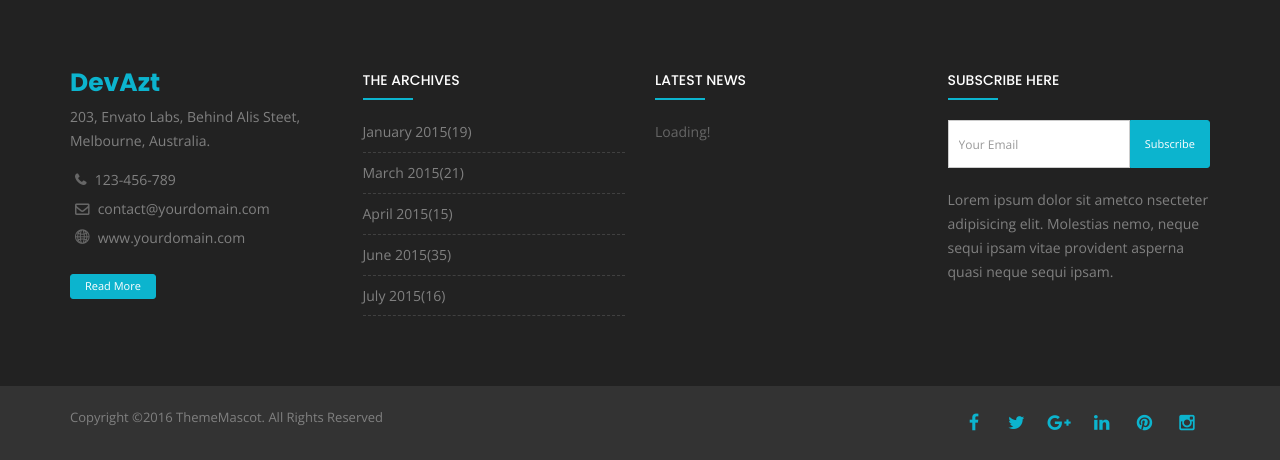
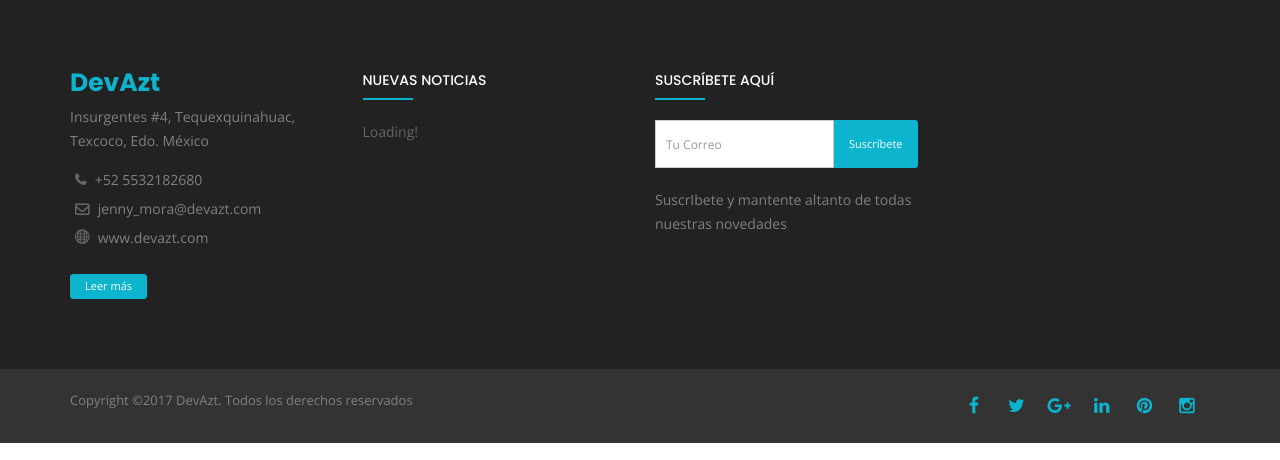
Before and after one commit to FdoEstefania/API_, a CodeIgniter app: page /devazt/index.php/home/index in a window 1280 px wide. Shown: the part 3562-4022 px from the top of the page. Run offline with CodeIgniter, Linux system fonts and the light colour scheme; some libraries are stand-ins or nearby versions; some web fonts are replaced.

Commit message:
Footer y áreas de especialización
Llenado y traducido

```diff
--- a/application/config/config.php
+++ b/application/config/config.php
@@ -22,7 +22,7 @@
 | a PHP script and you can easily do that on your own.
 |
 */
-$config['base_url'] = 'http://localhost:8080/devazt/';
+$config['base_url'] = 'http://localhost/devazt/';
 
 /*
 |--------------------------------------------------------------------------
--- a/application/controllers/home.php
+++ b/application/controllers/home.php
@@ -9,6 +9,12 @@ class Home extends CI_Controller {
         $this->load->view('template/footer');
     }
 
+    public function about(){
+    	$this->load->view('template/header', array('title' => 'Acerca de DevAzt'));
+    	$this->load->view('template/about');
+    	$this->load->view('template/footer');
+    }
+
 }
 
 /* End of file Home.php */
--- a/application/views/template/footer.php
+++ b/application/views/template/footer.php
@@ -5,48 +5,34 @@
         <div class="col-sm-6 col-md-3">
           <div class="widget dark">
             <h3 class="text-theme-colored font-25 font-weight-700 line-height-1 mt-0">DevAzt</h3>
-            <p class="text-gray-darkgray">203, Envato Labs, Behind Alis Steet, Melbourne, Australia.</p>
+            <p class="text-gray-darkgray">Insurgentes #4, Tequexquinahuac, Texcoco, Edo. México</p>
             <ul class="list-inline mt-15">
-              <li class="m-0 pl-10 pr-10"> <i class="fa fa-phone font-weight-600 mr-5"></i> <a class="text-gray-darkgray" href="#">123-456-789</a> </li>
-              <li class="m-0 pl-10 pr-10"> <i class="fa fa-envelope-o font-weight-600 mr-5"></i> <a class="text-gray-darkgray" href="#">contact@yourdomain.com</a> </li>
-              <li class="m-0 pl-10 pr-10"> <i class="flaticon-global font-weight-600 mr-5"></i> <a class="text-gray-darkgray" href="#">www.yourdomain.com</a> </li>
+              <li class="m-0 pl-10 pr-10"> <i class="fa fa-phone font-weight-600 mr-5"></i> <a class="text-gray-darkgray" href="#">+52 5532182680</a> </li>
+              <li class="m-0 pl-10 pr-10"> <i class="fa fa-envelope-o font-weight-600 mr-5"></i> <a class="text-gray-darkgray" href="#">jenny_mora@devazt.com</a> </li>
+              <li class="m-0 pl-10 pr-10"> <i class="flaticon-global font-weight-600 mr-5"></i> <a class="text-gray-darkgray" href="#">www.devazt.com</a> </li>
             </ul>
-            <a href="#" class="btn btn-theme-colored btn-xs mt-20">Read More</a>
+            <a href="#" class="btn btn-theme-colored btn-xs mt-20">Leer más</a>
           </div>
         </div>
         <div class="col-sm-6 col-md-3">
           <div class="widget dark">
-            <h5 class="widget-title line-bottom text-uppercase font-weight-500 font-14">The Archives</h5>
-            <div class="categories">
-              <ul class="list angle-right list-border">
-                <li><a href="#">January 2015<span>(19)</span></a></li>
-                <li><a href="#">March 2015<span>(21)</span></a></li>
-                <li><a href="#">April 2015<span>(15)</span></a></li>
-                <li><a href="#">June 2015<span>(35)</span></a></li>
-                <li><a href="#">July 2015<span>(16)</span></a></li>
-              </ul>
-            </div>
-          </div>
-        </div>
-        <div class="col-sm-6 col-md-3">
-          <div class="widget dark">
-            <h5 class="widget-title line-bottom text-uppercase font-weight-500 font-14">Latest News</h5>
+            <h5 class="widget-title line-bottom text-uppercase font-weight-500 font-14">Nuevas Noticias</h5>
             <div class="twitter-feed clearfix" data-username="devazt_" data-count="3"></div>
           </div>
         </div>
         <div class="col-sm-6 col-md-3">
           <div class="widget dark">
-            <h5 class="widget-title line-bottom text-uppercase font-weight-500 font-14">Subscribe Here</h5>
+            <h5 class="widget-title line-bottom text-uppercase font-weight-500 font-14">Suscríbete Aquí</h5>
             <div class="widget-subscribe mt-20">
               <form id="mailchimp-subscription-form-footer" class="newsletter-form mt-10">
                 <div class="input-group">
-                  <input type="email" id="mce-EMAIL-footer" data-height="48px" class="form-control input-sm" placeholder="Your Email" name="EMAIL" value="">
+                  <input type="email" id="mce-EMAIL-footer" data-height="48px" class="form-control input-sm" placeholder="Tu Correo" name="EMAIL" value="">
                   <span class="input-group-btn">
-                    <button type="submit" class="btn btn-colored btn-theme-colored text-white btn-xs m-0" data-height="48px">Subscribe</button>
+                    <button type="submit" class="btn btn-colored btn-theme-colored text-white btn-xs m-0" data-height="48px">Suscríbete</button>
                   </span>
                 </div>
               </form>
-              <p class="text-gray-darkgray mt-20">Lorem ipsum dolor sit ametco nsecteter adipisicing elit. Molestias nemo, neque sequi ipsam vitae provident asperna quasi neque sequi ipsam.</p>
+              <p class="text-gray-darkgray mt-20">SuscrIbete y mantente altanto de todas nuestras novedades</p>
 
               <!-- Mailchimp Subscription Form Validation-->
               <script type="text/javascript">
@@ -78,7 +64,7 @@
       <div class="container pt-15 pb-10">
         <div class="row">
           <div class="col-md-6">
-            <p class="text-gray sm-text-center font-13 mt-5">Copyright &copy;2016 ThemeMascot. All Rights Reserved</p>
+            <p class="text-gray sm-text-center font-13 mt-5">Copyright &copy;2017 DevAzt. Todos los derechos reservados</p>
           </div>
           <div class="col-md-6 text-right sm-text-center">
             <ul class="styled-icons icon-theme-colored clearfix">
--- a/application/views/template/home.php
+++ b/application/views/template/home.php
@@ -76,28 +76,28 @@
               <div class="text-center p-10 pb-40">
                 <i class="flaticon-lightbulb text-theme-colored font-42 mb-0"></i>
                 <h4>WEB - PHP/MVC</h4>
-                <p>Lorem ipsum dolor sit amet, consectetur adipisicing elit. Mollitia quasi qui inventore, cumque nulla rerum!</p>
+                <p>Conocemos a la perfección estas tecnologías para el desarrollo de tu sitio web asegurando la satisfacción de tus necesidades.</p>
               </div>
             </div>
             <div class="col-xs-12 col-sm-6 col-md-4 col-lg-4">
               <div class="text-center p-10 pb-40">
                 <i class="flaticon-map3 text-theme-colored font-42 mb-0"></i>
                 <h4>Mapas</h4>
-                <p>Lorem ipsum dolor sit amet, consectetur adipisicing elit. Mollitia quasi qui inventore, cumque nulla rerum!</p>
+                <p>Logramos implementar mapas de Google en la web y dispositivos mobiles.</p>
               </div>
             </div>
             <div class="col-xs-12 col-sm-6 col-md-4 col-lg-4">
               <div class="text-center p-10 pb-40">
                 <i class="flaticon-tools-2 text-theme-colored font-42 mb-0"></i>
                 <h4>Ingenieria de software</h4>
-                <p>Lorem ipsum dolor sit amet, consectetur adipisicing elit. Mollitia quasi qui inventore, cumque nulla rerum!</p>
+                <p>Llevamos un proceso de calidad de software utilizando las metodologías correctas para llevarlo acabo.</p>
               </div>
             </div>
             <div class="col-xs-12 col-sm-12 col-md-4 col-lg-12">
               <div class="text-center p-10 pb-40">
                 <i class="flaticon-mobile3 text-theme-colored font-42 mb-0"></i>
                 <h4>Android/iOS/UWP</h4>
-                <p>Lorem ipsum dolor sit amet, consectetur adipisicing elit. Mollitia quasi qui inventore, cumque nulla rerum!</p>
+                <p>Desarrollo en Android y iOS con una amplia experiencia y dominio de ambas. </p>
               </div>
             </div>
           </div>
```
Also changed, not shown: application/views/template/about.php (added, +12 -0 lines).
